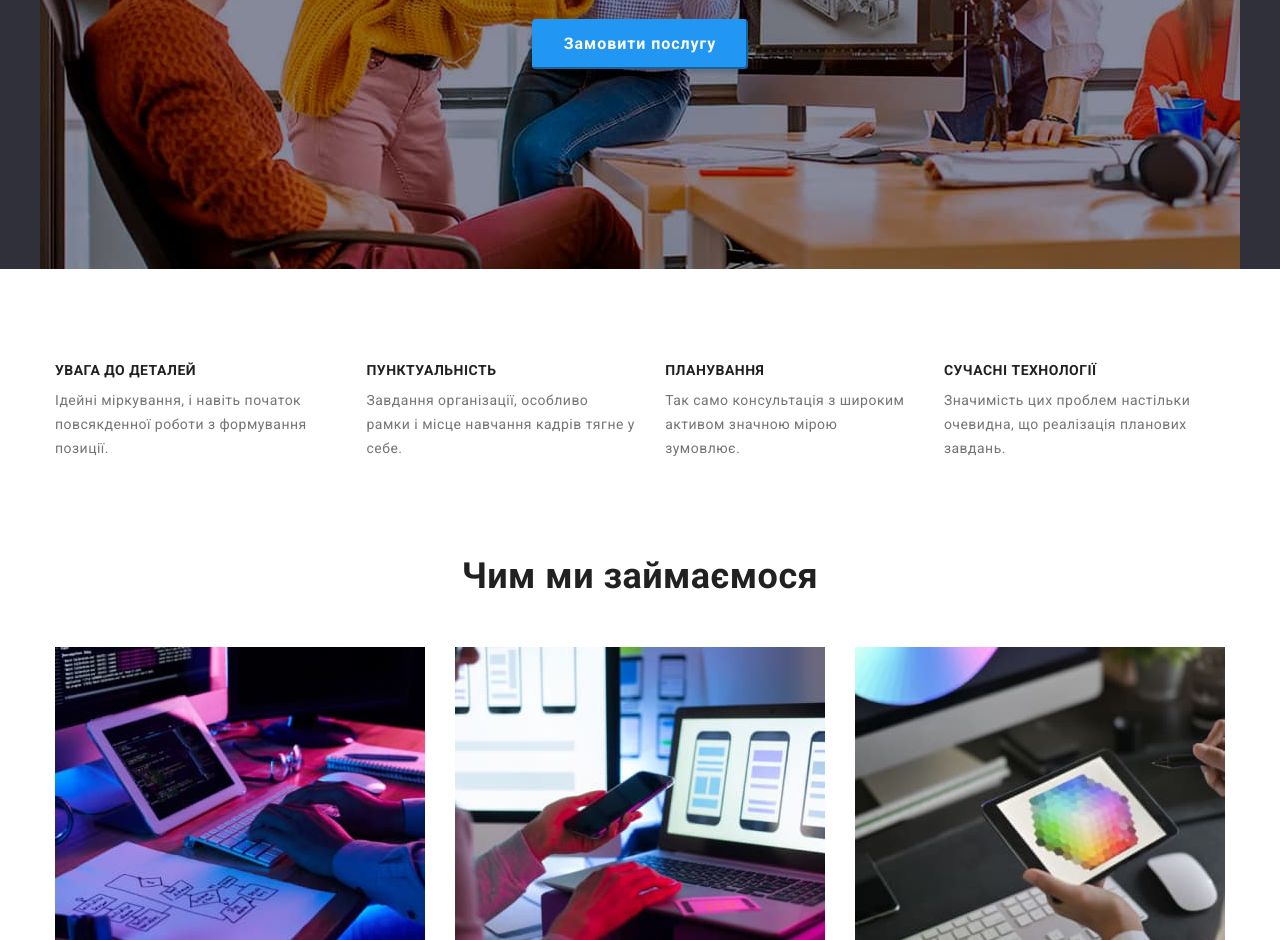
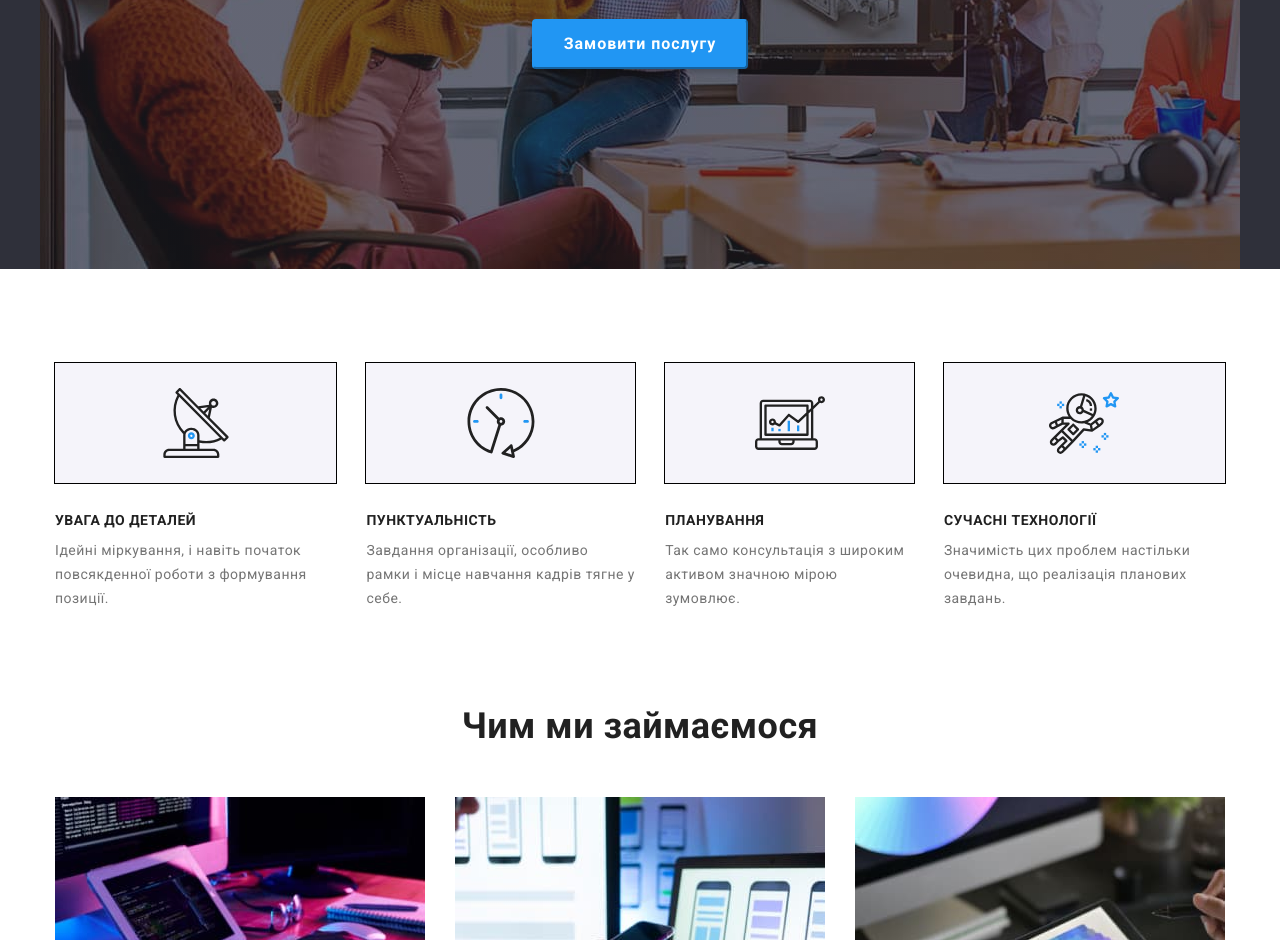
Before and after one commit to Yan-IT/goit-markup-hw-04, a plain HTML site: page index.html in a window 1280 px wide. Shown: the part 408-1348 px from the top of the page. Drawn offline with nearby package versions, Linux system fonts and the light colour scheme.

Commit message:
added svg icons to feature-list

```diff
--- a/css/styles.css
+++ b/css/styles.css
@@ -2,9 +2,8 @@
   --primary-text-color: #212121;
   --title-text-color: #757575;
   --accent-color: #2196f3;
-  --primary-white-color: #FFFFFF;
+  --primary-white-color: #ffffff;
 }
-
 
 body {
   background-color: var(--primary-white-color);
@@ -160,15 +159,13 @@ img {
   padding-top: 200px;
   padding-bottom: 200px;
 
-
-
   height: 600px;
   max-width: 1600px;
   margin-left: auto;
   margin-right: auto;
-  background-image: url(../images/hero.jpg);
+  background-image: linear-gradient(to right, rgba(47, 48, 58, 0.4), rgba(47, 48, 58, 0.4)),
+    url(../images/hero.jpg);
 }
-
 
 .hero-title {
   color: #ffffff;
@@ -206,12 +203,43 @@ img {
 .feature-list {
   display: flex;
   list-style: none;
-
 }
 
 .feature-list .feature-name:not(:last-child) {
   margin-right: 30px;
 }
+
+.feature-list .feature-name::before {
+  display: block;
+  content: "";
+  height: 120px;
+  outline: 1px solid black;
+  margin-bottom: 30px;
+
+  /* background-size: contain; */
+  background-repeat: no-repeat;
+  background-position: center;
+  background-color: #F5F4FA; */
+}
+
+.feature-name.icon-antenna::before {
+  background-image: url(../images/antenna_1.svg);
+}
+
+.feature-name.icon-clock::before {
+  background-image: url(../images/clock_2.svg);
+}
+
+.feature-name.icon-diagram::before {
+  background-image: url(../images/diagram_3.svg);
+}
+
+
+.feature-name.icon-astronaut::before {
+  background-image: url(../images/astronaut_4.svg);
+}
+
+
 
 .feature-list .title {
   color: var(--primary-text-color);
@@ -251,7 +279,7 @@ img {
 }
 
 .sec3 {
-  background-color: #F5F4FA;
+  background-color: #f5f4fa;
   padding-top: 94px;
   padding-bottom: 94px;
 }
@@ -369,9 +397,9 @@ img {
 /* классы для portfolio.html */
 
 .container.sec-works {
-  background-color: #FFFFFF;
+  background-color: #ffffff;
   padding-top: 94px;
-   padding-bottom: 94px;
+  padding-bottom: 94px;
 }
 
 .button-list {
@@ -379,7 +407,7 @@ img {
   list-style: none;
   justify-content: center;
 
- margin-bottom: 34px;
+  margin-bottom: 34px;
 }
 
 .button-menu:not(:last-child) {
@@ -387,8 +415,6 @@ img {
 }
 
 .button-function {
-
-
   color: #212121;
   background-color: #f5f4fa;
   font-family: inherit;
@@ -400,7 +426,7 @@ img {
   width: 125px;
   height: 38px;
   border-radius: 4px;
-  border: 2px solid transparent
+  border: 2px solid transparent;
 }
 
 .button-function:hover,
@@ -454,5 +480,4 @@ img {
   color: var(--title-text-color);
   font-size: 16px;
   line-height: 1.88;
-
 }
--- a/index.html
+++ b/index.html
@@ -49,19 +49,19 @@
         <div class="container">
           <h2 class="visually-hidden">Наші переваги</h2>
           <ul class="feature-list">
-            <li class="feature-name">
+            <li class="feature-name icon-antenna">
               <h3 class="title">Увага до деталей</h3>
               <p>Ідейні міркування, і навіть початок повсякденної роботи з формування позиції.</p>
             </li>
-            <li class="feature-name">
+            <li class="feature-name icon-clock">
               <h3 class="title">Пунктуальність</h3>
               <p>Завдання організації, особливо рамки і місце навчання кадрів тягне у себе.</p>
             </li>
-            <li class="feature-name">
+            <li class="feature-name icon-diagram">
               <h3 class="title">Планування</h3>
               <p>Так само консультація з широким активом значною мірою зумовлює.</p>
             </li>
-            <li class="feature-name">
+            <li class="feature-name icon-astronaut">
               <h3 class="title">Сучасні технології</h3>
               <p>Значимість цих проблем настільки очевидна, що реалізація планових завдань.</p>
             </li>
```
Also changed, not shown: images/antenna_1.svg (added), images/astronaut_4.svg (added), images/clock_2.svg (added), images/diagram_3.svg (added).
